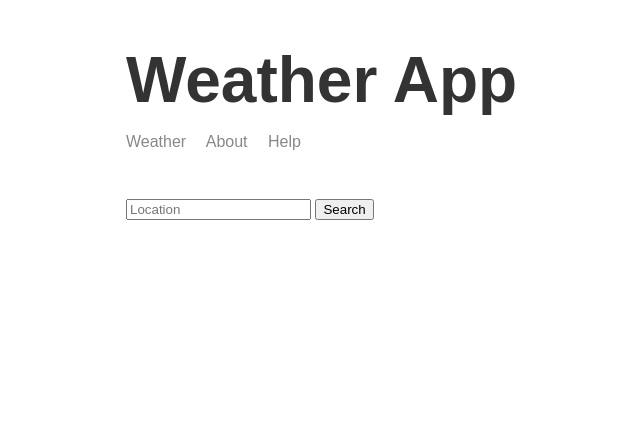
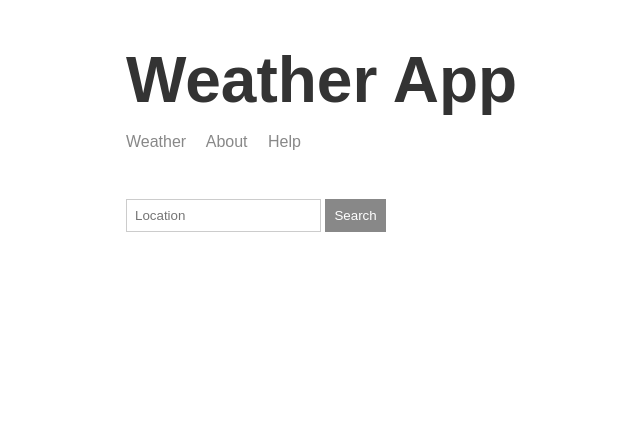
Before and after one commit to sbentleywd/complete-node-web-server, a Node server app: page / in a window 1280 px wide. Shown: the top 431 px of the page, without its empty margins (189-829 px from the left). Run offline with Node 20, Linux system fonts and the light colour scheme; some libraries are stand-ins or nearby versions.

Commit message:
form styling

```diff
--- a/public/css/styles.css
+++ b/public/css/styles.css
@@ -39,3 +39,16 @@ header a {
 .main-content {
 	flex-grow: 1;
 }
+
+input {
+	border: 1px solid #cccccc;
+	padding: 8px;
+}
+
+button {
+	cursor: pointer;
+	border: 1px solid #888888;
+	background: #888888;
+	color: white;
+	padding: 8px;
+}
```
Also changed, not shown: public/js/app.js.
